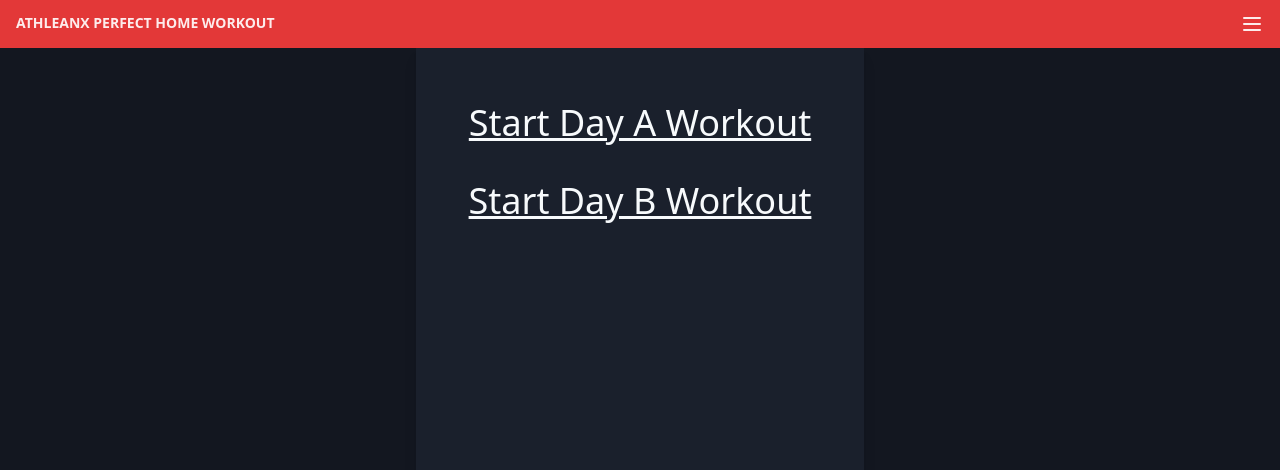
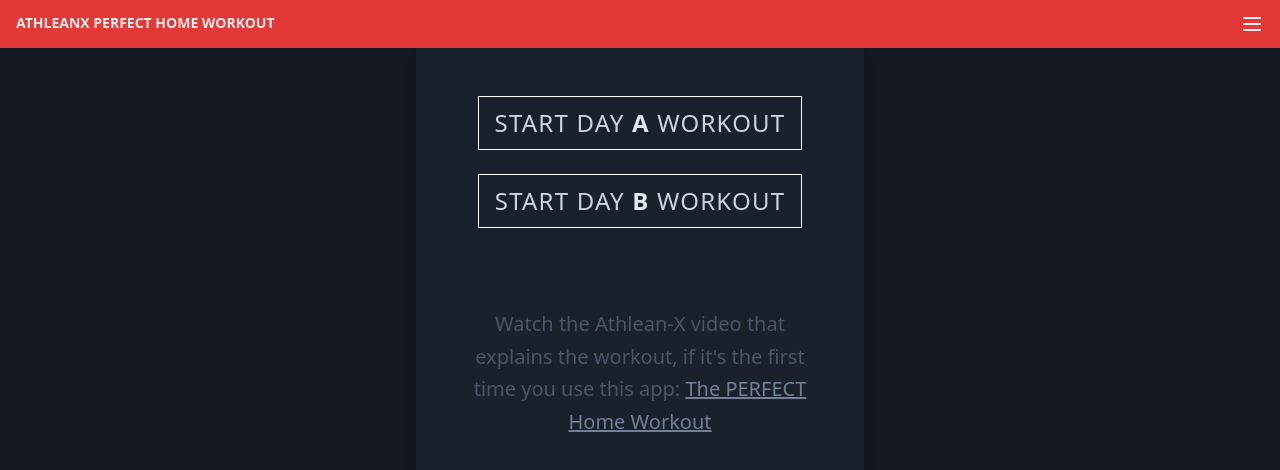
Before and after one commit to luismartinezs/ahtleanx-home-workout-app, a Vue app: page / in a window 1280 px wide. Shown: the top 470 px of the page. Built offline with nearby package versions, Linux system fonts and the light colour scheme.

Commit message:
home links to source video, tweak home layout

```diff
--- a/src/App.vue
+++ b/src/App.vue
@@ -3,24 +3,28 @@
     id="app"
     class="text-gray-100 bg-black h-screen flex flex-col justify-between"
   >
-    <the-header class="z-20" />
-    <default class="flex-auto">
+    <TheHeader class="z-40" />
+    <TheDrawerMenu class="z-30" />
+    <Default class="flex-auto">
       <router-view />
-    </default>
+    </Default>
   </div>
 </template>
 
 <script>
 import TheHeader from '@/components/TheHeader.vue'
 import Default from '@/layouts/Default.vue'
+import TheDrawerMenu from '@/components/TheDrawerMenu.vue'
 
 export default {
   name: 'App',
   components: {
     TheHeader,
-    Default
+    Default,
+    TheDrawerMenu
   }
 }
 </script>
 
-<style src="./style/tailwind.css"></style>
+<style src="./style/tailwind.css">
+</style>
--- /dev/null
+++ b/src/components/TheDrawerMenu.vue
@@ -0,0 +1,81 @@
+<template>
+  <div
+    :class="isOpen ? '' : 'hidden'"
+    class="bg-red-400 w-screen h-screen absolute flex flex-col items-center text-xl px-12 pt-20"
+  >
+    <ul>
+      <li
+        v-for="{ label, link, external } in menu"
+        :key="label"
+        class="mt-8 first:mt-0 underline"
+      >
+        <a :href="link" :target="external ? '_blank' : '_self'">
+          <span>
+            {{ label }}
+          </span>
+
+          <span v-if="external">
+            <svg
+              fill="none"
+              viewBox="0 0 24 24"
+              stroke="currentColor"
+              class="h-6 w-6 inline-block"
+            >
+              <path
+                stroke-linecap="round"
+                stroke-linejoin="round"
+                stroke-width="2"
+                d="M10 6H6a2 2 0 00-2 2v10a2 2 0 002 2h10a2 2 0 002-2v-4M14 4h6m0 0v6m0-6L10 14"
+              />
+            </svg>
+          </span>
+        </a>
+      </li>
+    </ul>
+  </div>
+</template>
+
+<script>
+import bus from '@/event-bus.js'
+export default {
+  name: 'TheDrawerMenu',
+  data () {
+    return {
+      menu: [
+        {
+          label: 'Home',
+          link: '/',
+          external: false
+        },
+        {
+          label: 'The PERFECT Home Workout ATHLEANX YouTube video',
+          link: 'https://www.youtube.com/watch?v=vc1E5CfRfos',
+          external: true
+        },
+        {
+          label: 'Athlean-x channel',
+          link: 'https://www.youtube.com/channel/UCe0TLA0EsQbE-MjuHXevj2A',
+          external: true
+        },
+        {
+          label: 'Athlean-x website',
+          link: 'https://athleanx.com/?utm_medium=athleanx-perfect-home-workout-app&utm_source=' + window.location.href + 'utm_campaign=app-launch',
+          external: true
+        }
+      ],
+      isOpen: false
+    }
+  },
+  methods: {
+    handleMenu (shouldOpen) {
+      this.isOpen = shouldOpen
+    }
+  },
+  mounted () {
+    bus.$on('handle-menu', this.handleMenu)
+  },
+  beforeDestroy () {
+    bus.$off('handle-menu', this.handleMenu)
+  }
+}
+</script>
--- a/src/components/TheHeader.vue
+++ b/src/components/TheHeader.vue
@@ -5,9 +5,15 @@
         Athleanx perfect home workout
       </h1>
     </div>
-    <div>
+    <div @click="toggleMenu">
       <svg class="h-6 w-6 fill-current" viewBox="0 0 24 24">
         <path
+          v-if="isOpen"
+          fill-rule="evenodd"
+          d="M18.278 16.864a1 1 0 0 1-1.414 1.414l-4.829-4.828-4.828 4.828a1 1 0 0 1-1.414-1.414l4.828-4.829-4.828-4.828a1 1 0 0 1 1.414-1.414l4.829 4.828 4.828-4.828a1 1 0 1 1 1.414 1.414l-4.828 4.829 4.828 4.828z"
+        />
+        <path
+          v-if="!isOpen"
           fill-rule="evenodd"
           d="M4 5h16a1 1 0 0 1 0 2H4a1 1 0 1 1 0-2zm0 6h16a1 1 0 0 1 0 2H4a1 1 0 0 1 0-2zm0 6h16a1 1 0 0 1 0 2H4a1 1 0 0 1 0-2z"
         />
@@ -17,7 +23,20 @@
 </template>
 
 <script>
+import bus from '@/event-bus.js'
+
 export default {
-  name: 'TheHeader'
+  name: 'TheHeader',
+  data () {
+    return {
+      isOpen: false
+    }
+  },
+  methods: {
+    toggleMenu () {
+      this.isOpen = !this.isOpen
+      bus.$emit('handle-menu', this.isOpen)
+    }
+  }
 }
 </script>
--- /dev/null
+++ b/src/event-bus.js
@@ -0,0 +1,3 @@
+import Vue from 'vue'
+
+export default new Vue()
--- /dev/null
+++ b/src/store/menu.js
@@ -0,0 +1,9 @@
+const state = {
+  isOpen: false
+}
+
+const mutations = {
+  toggleMenu: state => (state.isOpen = !state.isOpen)
+}
+
+export const menu = { namespaced: true, state, mutations }
--- a/src/views/CompletedWorkout.vue
+++ b/src/views/CompletedWorkout.vue
@@ -3,8 +3,8 @@
     <p>
       Good job, you have completed one round of the workout!
     </p>
-    <a class="btn btn-primary mt-6 w-96" :href="`/workout/${$route.params.day}`">Do another round</a>
-    <a class="btn btn-secondary mt-6 w-96" href="/">I'm finished</a>
+    <a class="btn btn-primary mt-6 w-full" :href="`/workout/${$route.params.day}`">Do another round</a>
+    <a class="btn btn-secondary mt-6 w-full" href="/">I'm finished</a>
   </div>
 </template>
 
--- a/src/views/Home.vue
+++ b/src/views/Home.vue
@@ -1,10 +1,34 @@
 <template>
-  <div class="text-4xl flex flex-col items-center justify-center mt-12 underline">
-    <div>
-      <router-link to="/workout/a">Start Day A Workout</router-link>
+  <div class="flex flex-col items-center justify-center mx-12">
+    <div
+      class="text-3xl mt-12 uppercase text-gray-400 flex flex-col items-center justify-center lg:text-2xl"
+    >
+      <div class="btn btn-secondary">
+        <router-link to="/workout/a"
+          >Start Day
+          <span class="text-gray-300 font-semibold">A</span>
+          Workout</router-link
+        >
+      </div>
+      <div class="btn btn-secondary mt-6">
+        <router-link to="/workout/b"
+          >Start Day
+          <span class="text-gray-300 font-semibold">B</span>
+          Workout</router-link
+        >
+      </div>
     </div>
-    <div class="mt-6">
-      <router-link to="/workout/b">Start Day B Workout</router-link>
+    <div class="mt-20 text-xl text-gray-700 text-center leading-relaxed">
+      <p>
+        Watch the Athlean-X video that explains the workout, if it's the first
+        time you use this app:
+        <a
+          href="https://www.youtube.com/watch?v=vc1E5CfRfos"
+          alt="The PERFECT Home Workout"
+          class="underline text-gray-600 hover:text-gray-400"
+          >The PERFECT Home Workout</a
+        >
+      </p>
     </div>
   </div>
 </template>
--- a/tailwind.config.js
+++ b/tailwind.config.js
@@ -66,7 +66,8 @@
     }
   },
   variants: {
-    opacity: ['responsive', 'hover', 'focus', 'disabled']
+    opacity: ['responsive', 'hover', 'focus', 'disabled'],
+    margin: ['responsive', 'first']
   },
   plugins: []
 }
```
Also changed, not shown: 1 other file (tests, documents, lock files or other folders).
